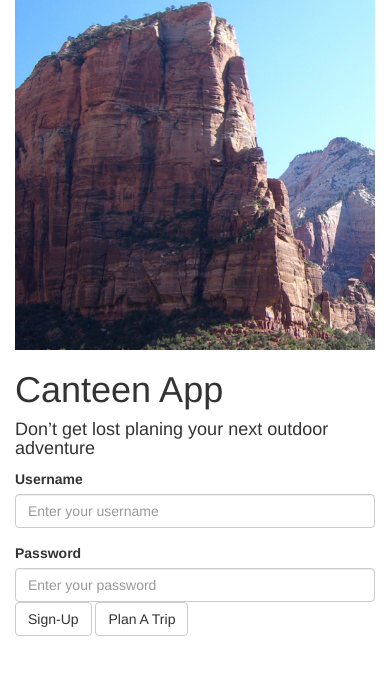
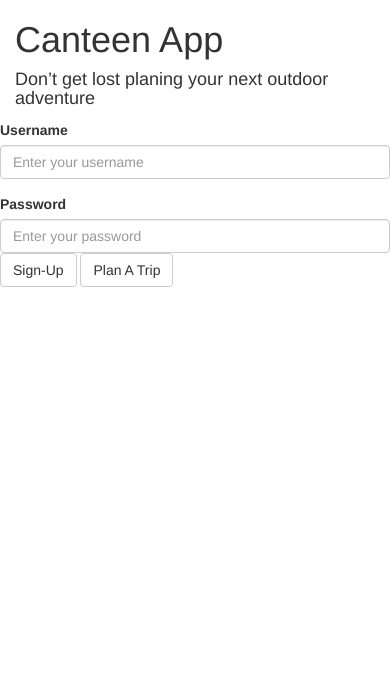
Before and after one commit to CanteenApp/Canteen, a website: page public/index.html in a window 390 px wide. Drawn offline with nearby package versions, Linux system fonts and the light colour scheme; some packages are replaced by stand-ins of ours; a script that the page names is missing.

Commit message:
Make landing page consistent with bootstrap

```diff
--- a/public/client/landingPage/landingPage.html
+++ b/public/client/landingPage/landingPage.html
@@ -1,27 +1,26 @@
-<div class="container"ng-controller="landingPage">
 <div class="row">
-      <div class="banner col-md-12"></div>
-    <div>
-  <div class="row">
-    <div class="col-md-12">
+  <div class="col-md-8 col-offset-2">
     <h1>Canteen App</h1>
     <h4>Don’t get lost planing your next outdoor adventure</h4>
-      <form ng-submit="">
+  </div>
+</div>
+
+<form class="row" ng-submit="">
+  <div class="col-md-8 col-offset-2"></div>
     <fieldset class="form-group">
       <label for="username">Username</label>
-          <input type="text" class="form-control" id="username" placeholder="Enter your username" ng-model="data.username">
+      <input class="form-control" id="username" type="text" placeholder="Enter your username" ng-model="data.username">
     </fieldset>
+
     <fieldset class="form-group">
       <label for="password">Password</label>
-          <input type="text" class="form-control" id="password" placeholder="Enter your password" ng-model="data.username">
-            <a href="#/tripForm">
+      <input class="form-control" id="password" type="text" placeholder="Enter your password" ng-model="data.username">
+        <a ui-sref="signup">
           <button class="btn btn-default">Sign-Up</button>
         </a>
-            <a href="#/tripForm">
+        <a ui-sref="tripForm">
           <button class="btn btn-default">Plan A Trip</button>
         </a>
     </fieldset>
+  </div>
 </form>
-    </div>
-  </div>
-</div>
```
Lines whose indentation alone changed are shown as unchanged.
